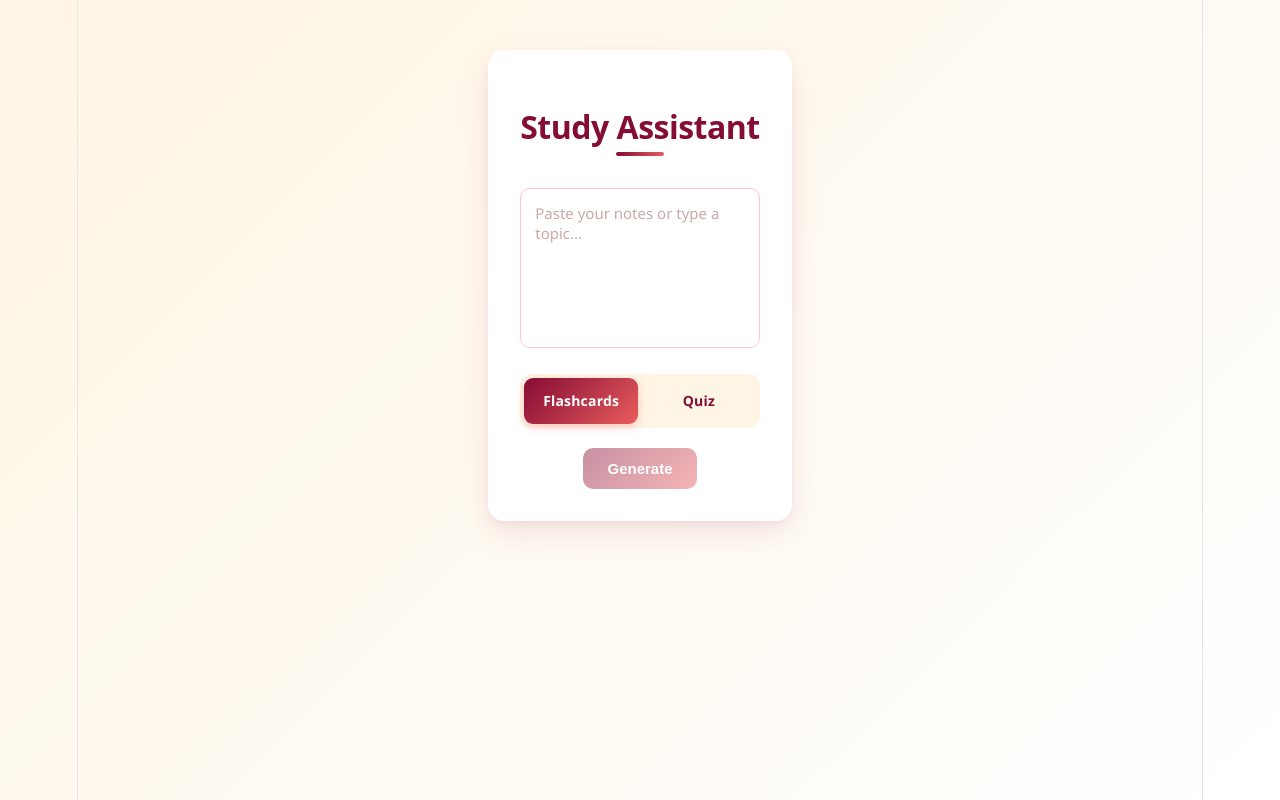
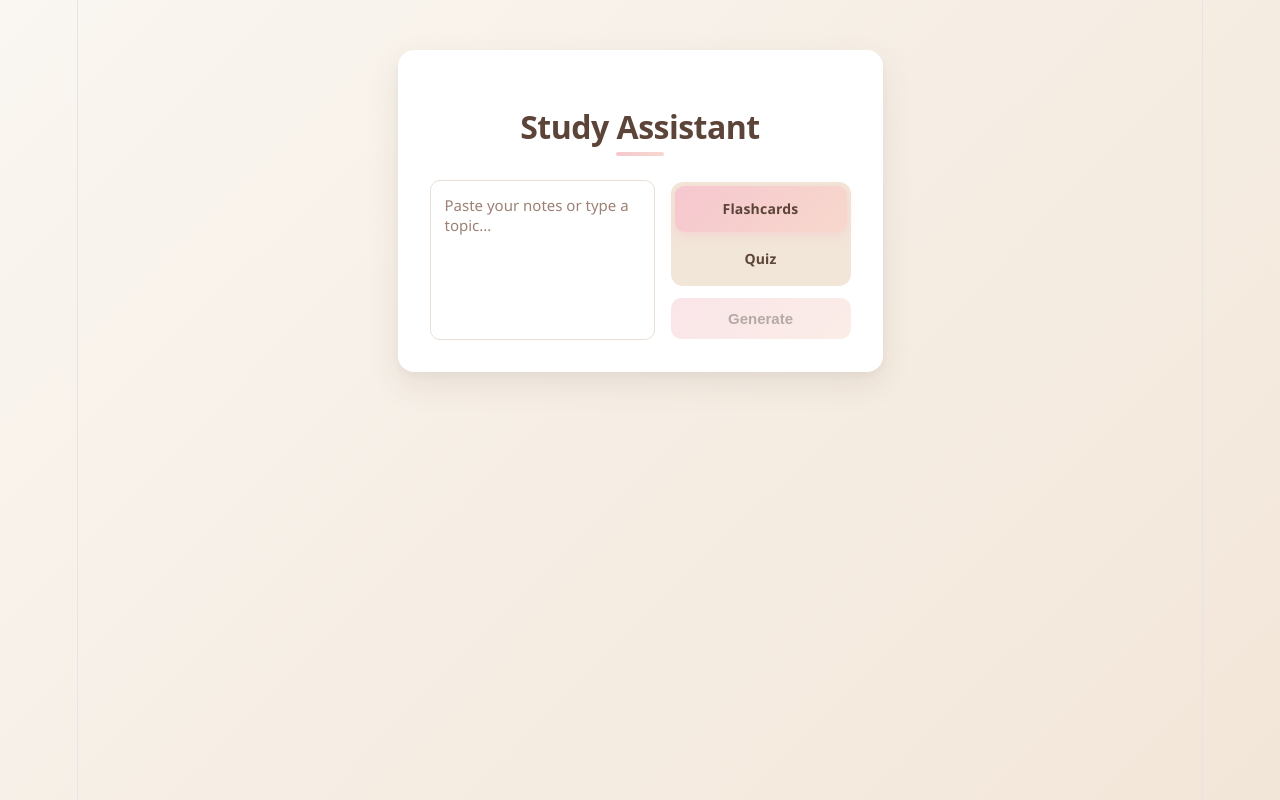
Before and after one commit to 02-08-2004/study-assistant, a React app in the folder frontend/: page / in a window 1280 px wide. Built offline with nearby package versions, Linux system fonts and the light colour scheme; the HTML template or start-up script is replaced by a standard one.

Commit message:
Redesign layout: side-by-side input row, warm pastel palette, fix disabled option contrast

```diff
--- a/frontend/src/App.css
+++ b/frontend/src/App.css
@@ -1,8 +1,11 @@
 :root {
-  --maroon: #850C35;
-  --rose: #E85C5C;
-  --blush: #FFC6C4;
-  --cream: #FFF5E4;
+  --milk-foam: #FAF6F1;
+  --vanilla-linen: #F2E6D8;
+  --blanched: #EADFD6;
+  --soft-peach: #F7D8CC;
+  --strawberry: #F6C7CF;
+  --cocoa: #5C4438;
+  --cocoa-light: #9C8175;
 }
 
 * {
@@ -16,13 +19,13 @@ body {
 }
 
 body {
-  background: linear-gradient(135deg, var(--cream) 0%, #fff 100%);
+  background: linear-gradient(135deg, var(--milk-foam) 0%, var(--vanilla-linen) 100%);
   min-height: 100vh;
   margin: 0;
 }
 
 .app {
-  max-width: 620px;
+  max-width: 680px;
   margin: 50px auto;
   padding: 32px;
   font-family: 'Segoe UI', system-ui, -apple-system, sans-serif;
@@ -30,12 +33,12 @@ body {
   word-wrap: break-word;
   background: #ffffff;
   border-radius: 16px;
-  box-shadow: 0 4px 6px rgba(133, 12, 53, 0.04), 0 12px 32px rgba(133, 12, 53, 0.10);
+  box-shadow: 0 4px 6px rgba(92, 68, 56, 0.04), 0 12px 32px rgba(92, 68, 56, 0.10);
 }
 
 h1 {
   text-align: center;
-  color: var(--maroon);
+  color: var(--cocoa);
   font-size: 32px;
   font-weight: 700;
   margin-bottom: 8px;
@@ -47,9 +50,39 @@ h1::after {
   display: block;
   width: 48px;
   height: 4px;
-  background: linear-gradient(90deg, var(--maroon), var(--rose));
+  background: linear-gradient(90deg, var(--strawberry), var(--soft-peach));
   border-radius: 2px;
   margin: 12px auto 0;
+}
+
+.input-row {
+  display: flex;
+  gap: 16px;
+  margin-top: 24px;
+  align-items: stretch;
+}
+
+.input-row textarea {
+  flex: 1;
+  margin-top: 0;
+}
+
+.input-sidebar {
+  display: flex;
+  flex-direction: column;
+  justify-content: center;
+  gap: 12px;
+  width: 180px;
+  flex-shrink: 0;
+}
+
+.input-sidebar .mode-select {
+  flex-direction: column;
+  margin: 0;
+}
+
+.input-sidebar button {
+  width: 100%;
 }
 
 textarea {
@@ -57,30 +90,29 @@ textarea {
   padding: 14px;
   font-size: 15px;
   box-sizing: border-box;
-  margin-top: 24px;
   resize: none;
   height: 160px;
-  border: 1.5px solid var(--blush);
+  border: 1.5px solid var(--blanched);
   border-radius: 10px;
   font-family: inherit;
-  color: #333;
+  color: var(--cocoa);
   transition: border-color 0.2s, box-shadow 0.2s;
 }
 
 textarea:focus {
   outline: none;
-  border-color: var(--rose);
-  box-shadow: 0 0 0 3px rgba(232, 92, 92, 0.15);
+  border-color: var(--strawberry);
+  box-shadow: 0 0 0 3px rgba(246, 199, 207, 0.35);
 }
 
 textarea::placeholder {
-  color: #c9a9a9;
+  color: var(--cocoa-light);
 }
 
 .mode-select {
   display: flex;
-  margin: 20px 0;
-  background: var(--cream);
+  margin: 0;
+  background: var(--vanilla-linen);
   border-radius: 12px;
   padding: 4px;
   gap: 4px;
@@ -93,7 +125,7 @@ textarea::placeholder {
   justify-content: center;
   padding: 10px;
   border-radius: 9px;
-  color: var(--maroon);
+  color: var(--cocoa);
   font-size: 14px;
   font-weight: 600;
   cursor: pointer;
@@ -101,9 +133,9 @@ textarea::placeholder {
 }
 
 .mode-select label:has(input:checked) {
-  background: linear-gradient(135deg, var(--maroon), var(--rose));
-  color: white;
-  box-shadow: 0 3px 10px rgba(232, 92, 92, 0.3);
+  background: linear-gradient(135deg, var(--strawberry), var(--soft-peach));
+  color: var(--cocoa);
+  box-shadow: 0 3px 10px rgba(246, 199, 207, 0.6);
 }
 
 .mode-select input[type="radio"] {
@@ -117,15 +149,15 @@ button {
   cursor: pointer;
   border: none;
   border-radius: 10px;
-  background: linear-gradient(135deg, var(--maroon), var(--rose));
-  color: white;
+  background: linear-gradient(135deg, var(--strawberry), var(--soft-peach));
+  color: var(--cocoa);
   transition: transform 0.15s, box-shadow 0.15s, opacity 0.15s;
-  box-shadow: 0 4px 12px rgba(232, 92, 92, 0.28);
+  box-shadow: 0 4px 12px rgba(246, 199, 207, 0.5);
 }
 
 button:hover:not(:disabled) {
   transform: translateY(-1px);
-  box-shadow: 0 6px 16px rgba(232, 92, 92, 0.38);
+  box-shadow: 0 6px 16px rgba(246, 199, 207, 0.7);
 }
 
 button:active:not(:disabled) {
@@ -138,25 +170,19 @@ button:disabled {
   box-shadow: none;
 }
 
-.app>button {
-  display: block;
-  margin: 0 auto;
-}
-
 .error-box {
   margin-top: 20px;
   padding: 14px 16px;
-  background: #fff1f1;
-  border: 1px solid var(--blush);
+  background: var(--milk-foam);
+  border: 1px solid var(--soft-peach);
   border-radius: 10px;
-  color: var(--maroon);
+  color: var(--cocoa);
   text-align: center;
 }
 
 .error-box button {
   margin-top: 10px;
-  background: linear-gradient(135deg, var(--rose), #f08080);
-  box-shadow: 0 4px 12px rgba(232, 92, 92, 0.25);
+  background: linear-gradient(135deg, var(--soft-peach), var(--strawberry));
 }
 
 .loading-box {
@@ -165,14 +191,14 @@ button:disabled {
   flex-direction: column;
   align-items: center;
   gap: 12px;
-  color: #b98888;
+  color: var(--cocoa-light);
 }
 
 .spinner {
   width: 34px;
   height: 34px;
-  border: 3px solid var(--blush);
-  border-top-color: var(--rose);
+  border: 3px solid var(--blanched);
+  border-top-color: var(--strawberry);
   border-radius: 50%;
   animation: spin 0.8s linear infinite;
 }
@@ -185,12 +211,13 @@ button:disabled {
 
 .debug-output {
   margin-top: 20px;
-  background: var(--cream);
+  background: var(--milk-foam);
   padding: 15px;
   text-align: left;
   overflow-x: auto;
   border-radius: 10px;
   font-size: 13px;
+  color: var(--cocoa);
 }
 
 /* Flashcards */
@@ -213,20 +240,20 @@ button:disabled {
 
 .flashcards h2 {
   text-align: center;
-  color: var(--maroon);
+  color: var(--cocoa);
   font-size: 22px;
   margin-bottom: 4px;
 }
 
 .progress {
   text-align: center;
-  color: #c99a9a;
+  color: var(--cocoa-light);
   font-size: 13px;
   margin-bottom: 16px;
 }
 
 .card {
-  border: 1.5px solid var(--blush);
+  border: 1.5px solid var(--blanched);
   border-radius: 14px;
   padding: 44px 24px;
   min-height: 100px;
@@ -236,25 +263,25 @@ button:disabled {
   justify-content: center;
   cursor: pointer;
   font-size: 18px;
-  color: var(--maroon);
+  color: var(--cocoa);
   text-align: center;
   user-select: none;
   overflow-wrap: break-word;
   word-wrap: break-word;
-  background: linear-gradient(145deg, var(--cream), #fff);
-  box-shadow: 0 2px 8px rgba(232, 92, 92, 0.08);
+  background: linear-gradient(145deg, var(--milk-foam), #fff);
+  box-shadow: 0 2px 8px rgba(246, 199, 207, 0.3);
   transition: box-shadow 0.2s, transform 0.15s;
 }
 
 .card:hover {
-  box-shadow: 0 6px 20px rgba(232, 92, 92, 0.18);
+  box-shadow: 0 6px 20px rgba(246, 199, 207, 0.5);
   transform: translateY(-2px);
 }
 
 .card .hint {
   margin-top: 18px;
   font-size: 12px;
-  color: #d1a8a8;
+  color: var(--cocoa-light);
 }
 
 .card-controls {
@@ -266,13 +293,13 @@ button:disabled {
 
 .card-controls button {
   background: white;
-  color: var(--rose);
-  border: 1.5px solid var(--blush);
+  color: var(--cocoa);
+  border: 1.5px solid var(--blanched);
   box-shadow: none;
 }
 
 .card-controls button:hover:not(:disabled) {
-  background: var(--cream);
+  background: var(--milk-foam);
   box-shadow: none;
 }
 
@@ -285,14 +312,14 @@ button:disabled {
 
 .quiz h2 {
   text-align: center;
-  color: var(--maroon);
+  color: var(--cocoa);
   font-size: 22px;
 }
 
 .question-text {
   font-size: 17px;
   font-weight: 600;
-  color: var(--maroon);
+  color: var(--cocoa);
   margin: 16px 0;
 }
 
@@ -305,20 +332,20 @@ button:disabled {
 .option {
   padding: 13px 16px;
   text-align: left;
-  border: 1.5px solid var(--blush);
+  border: 1.5px solid var(--blanched);
   border-radius: 10px;
   background: white;
   cursor: pointer;
   font-size: 15px;
-  color: #333;
+  color: var(--cocoa);
   overflow-wrap: break-word;
   word-wrap: break-word;
   transition: background 0.15s, border-color 0.15s;
 }
 
 .option:hover:not(:disabled) {
-  background: var(--cream);
-  border-color: var(--rose);
+  background: var(--milk-foam);
+  border-color: var(--strawberry);
 }
 
 .option.correct {
@@ -329,8 +356,13 @@ button:disabled {
 
 .option.incorrect {
   background: #fdecea;
-  border-color: var(--rose);
-  color: var(--maroon);
+  border-color: var(--strawberry);
+  color: #b0413f;
+}
+
+.option:disabled {
+  opacity: 1;
+  cursor: default;
 }
 
 .next-btn {
@@ -344,17 +376,17 @@ button:disabled {
 }
 
 .quiz-results h2 {
-  color: var(--maroon);
+  color: var(--cocoa);
 }
 
 .score {
   font-size: 19px;
   font-weight: 700;
-  color: var(--rose);
+  color: var(--cocoa);
 }
 
 .quiz-results h3 {
-  color: var(--maroon);
+  color: var(--cocoa);
   margin-top: 20px;
 }
 
@@ -364,20 +396,20 @@ button:disabled {
 }
 
 .wrong-list li {
-  border: 1px solid var(--blush);
+  border: 1px solid var(--blanched);
   border-radius: 10px;
   padding: 14px;
   margin-bottom: 10px;
-  background: var(--cream);
+  background: var(--milk-foam);
 }
 
 .wrong-question {
   font-weight: 600;
-  color: var(--maroon);
+  color: var(--cocoa);
 }
 
 .your-answer {
-  color: var(--rose);
+  color: #b0413f;
   font-size: 14px;
 }
 
@@ -396,6 +428,14 @@ button:disabled {
 
   h1 {
     font-size: 26px;
+  }
+
+  .input-row {
+    flex-direction: column;
+  }
+
+  .input-sidebar {
+    width: 100%;
   }
 
   textarea {
--- a/frontend/src/App.jsx
+++ b/frontend/src/App.jsx
@@ -54,7 +54,7 @@ function App() {
   return (
     <div className="app">
       <h1>Study Assistant</h1>
-
+      <div className="input-row">
         <textarea
           placeholder="Paste your notes or type a topic..."
           value={notes}
@@ -62,6 +62,7 @@ function App() {
           rows={8}
         />
 
+        <div className="input-sidebar">
           <div className="mode-select">
             <label>
               <input
@@ -98,6 +99,8 @@ function App() {
           <button onClick={handleSubmit} disabled={!notes.trim() || status === 'loading'}>
             {status === 'loading' ? 'Generating...' : 'Generate'}
           </button>
+        </div>
+      </div>
 
       {status === 'loading' && (
         <div className="loading-box">
```
Lines whose indentation alone changed are shown as unchanged.
